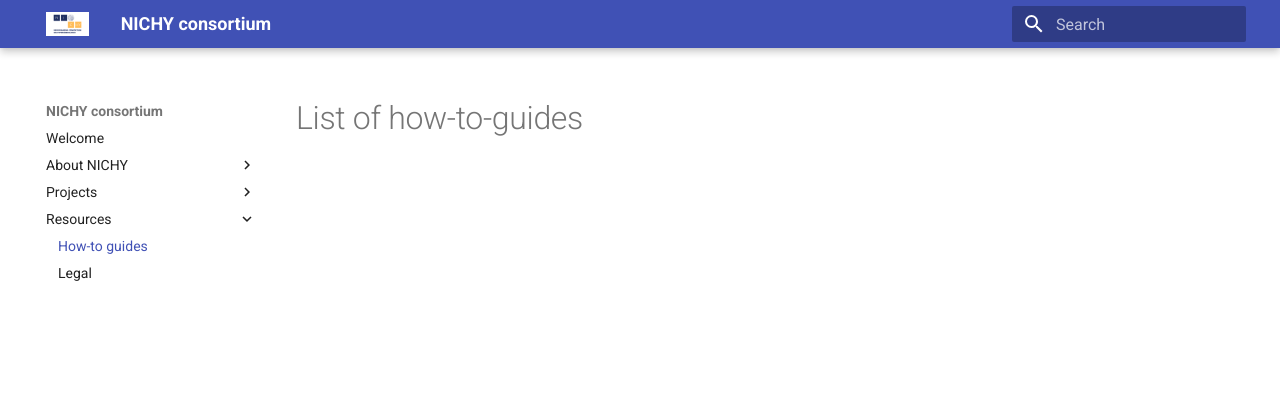
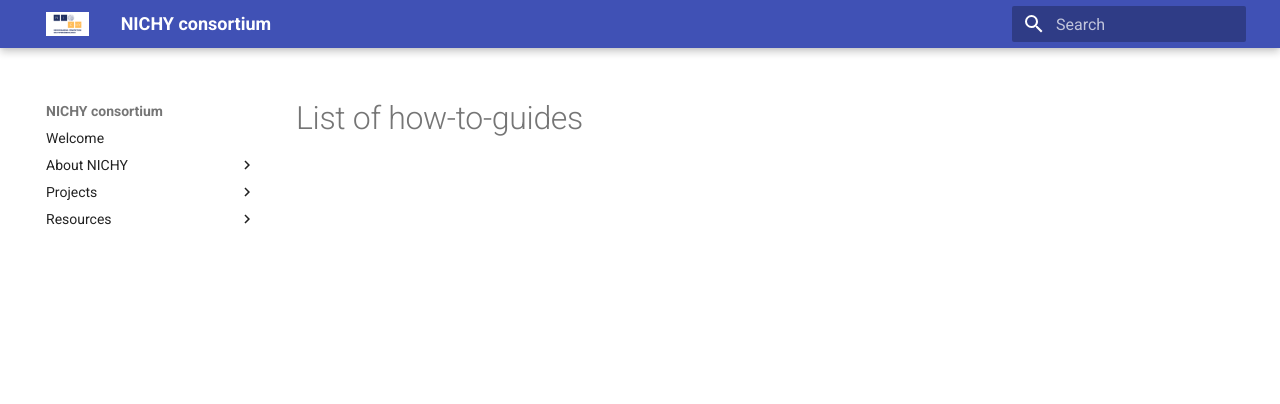
Before and after one commit to nichy-consortium/nichy, an MkDocs documentation site: the page built from docs/resources/how_to_guides/overview.md, in a window 1280 px wide. Shown: the top 404 px of the page. Built offline with MkDocs 1.6.1 and Material for MkDocs 9.7.7, drawn with Linux system fonts in a browser that asks for light colours.

Commit message:
Remove How-to guide yml

```diff
--- a/mkdocs.yml
+++ b/mkdocs.yml
@@ -26,7 +26,6 @@ nav:
     - Propose a project: projects/propose_a_project.md
 
   - Resources:
-    - How-to guides: resources/how_to_guides/overview.md
     - Legal: resources/legal/legal.md
 
 markdown_extensions:
```
